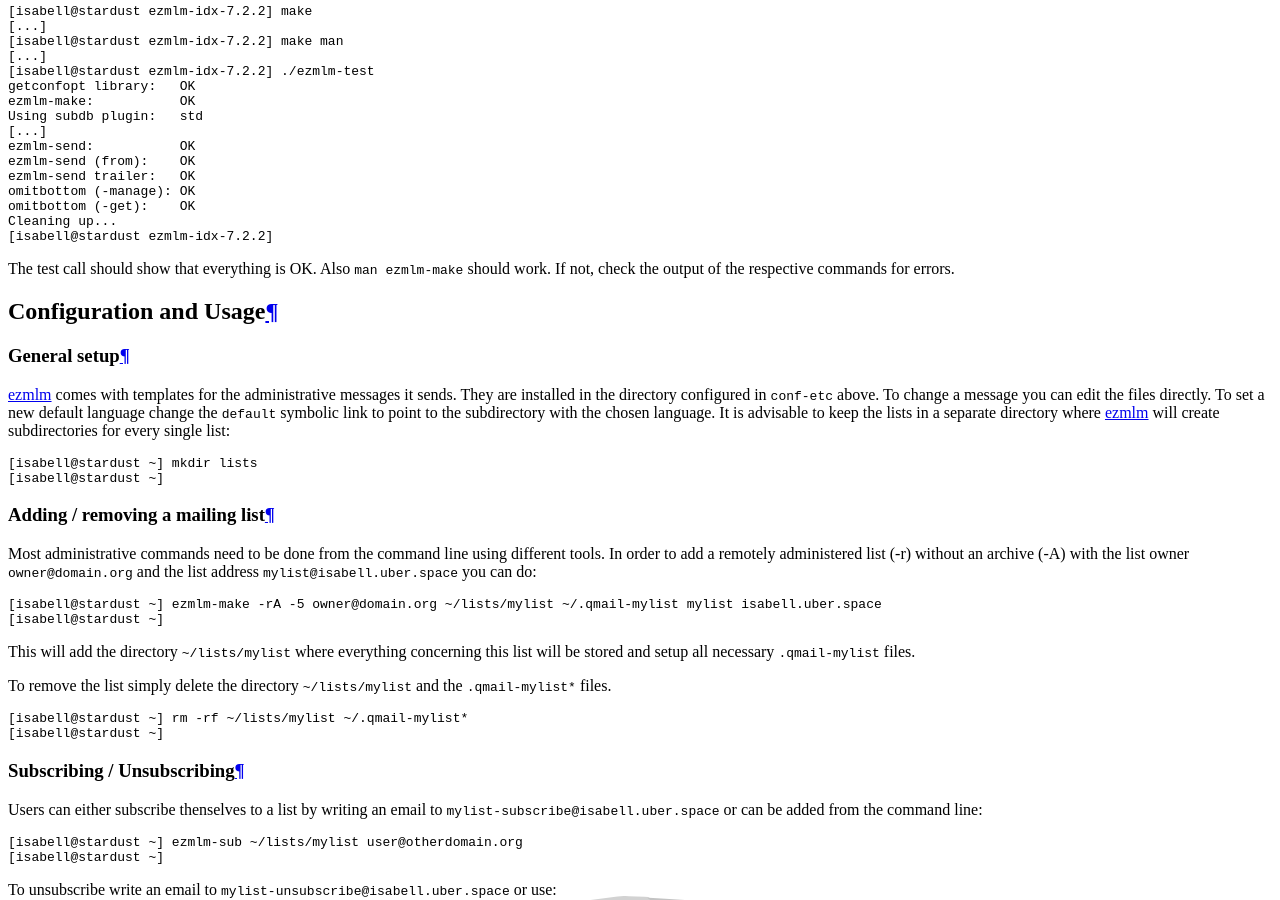
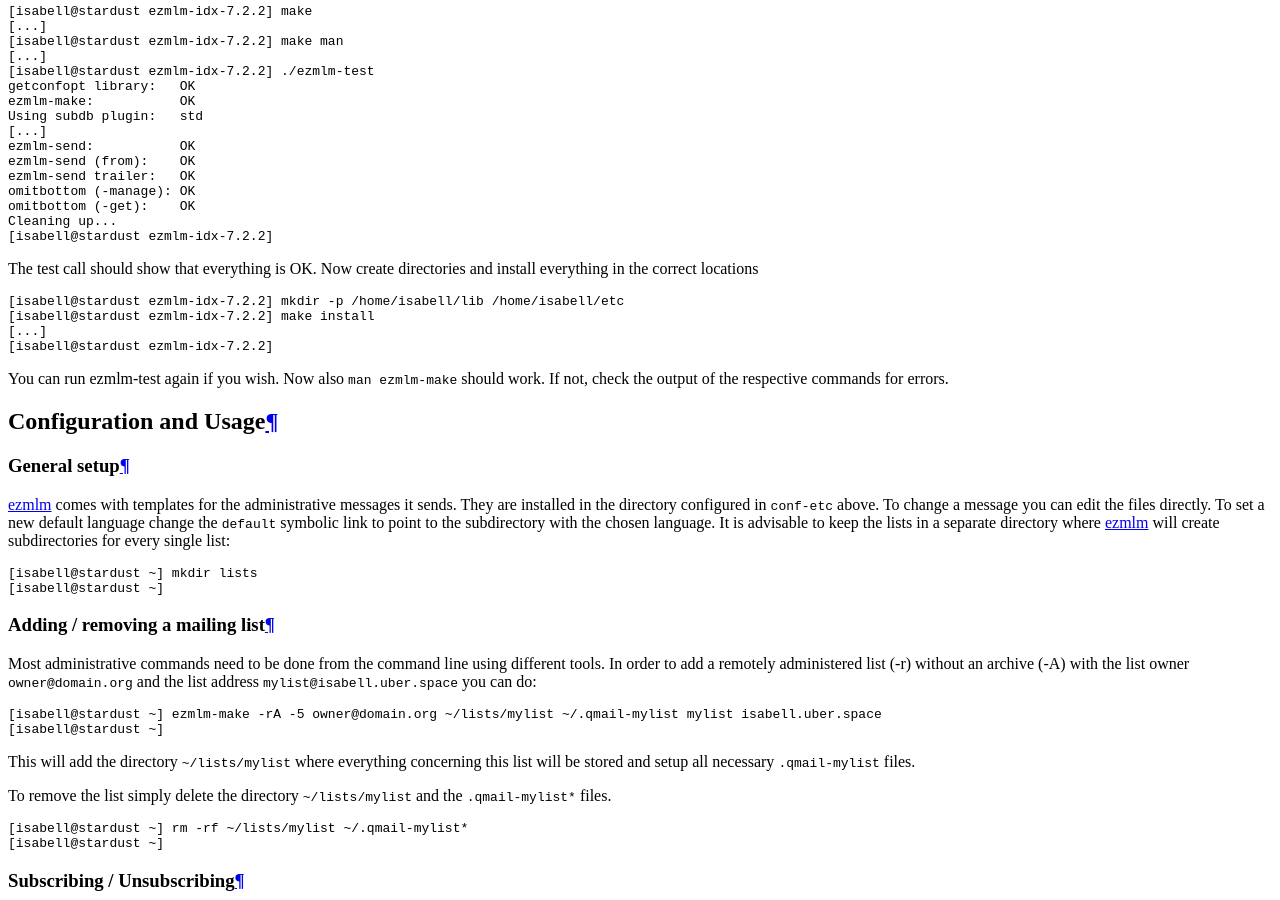
Before and after one commit to Uberspace/lab, a Sphinx documentation site: the page built from source/guide_ezmlm.rst, in a window 1280 px wide and 900 px high, scrolled down 3214 px. Built offline with Sphinx 7.4.7 and the Read the Docs theme 2.0.0, drawn with Linux system fonts in a browser that asks for light colours.

Commit message:
Adding make install step

```diff
--- a/source/guide_ezmlm.rst
+++ b/source/guide_ezmlm.rst
@@ -94,7 +94,16 @@ Then run
  [isabell@stardust ezmlm-idx-7.2.2]
 
 
-The test call should show that everything is OK. Also ``man ezmlm-make`` should work.
+The test call should show that everything is OK. Now create directories and install everything in the correct locations
+
+::
+
+ [isabell@stardust ezmlm-idx-7.2.2] mkdir -p /home/isabell/lib /home/isabell/etc
+ [isabell@stardust ezmlm-idx-7.2.2] make install
+ [...]
+ [isabell@stardust ezmlm-idx-7.2.2]
+
+You can run ezmlm-test again if you wish. Now also ``man ezmlm-make`` should work.
 If not, check the output of the respective commands for errors.
 
 
```
